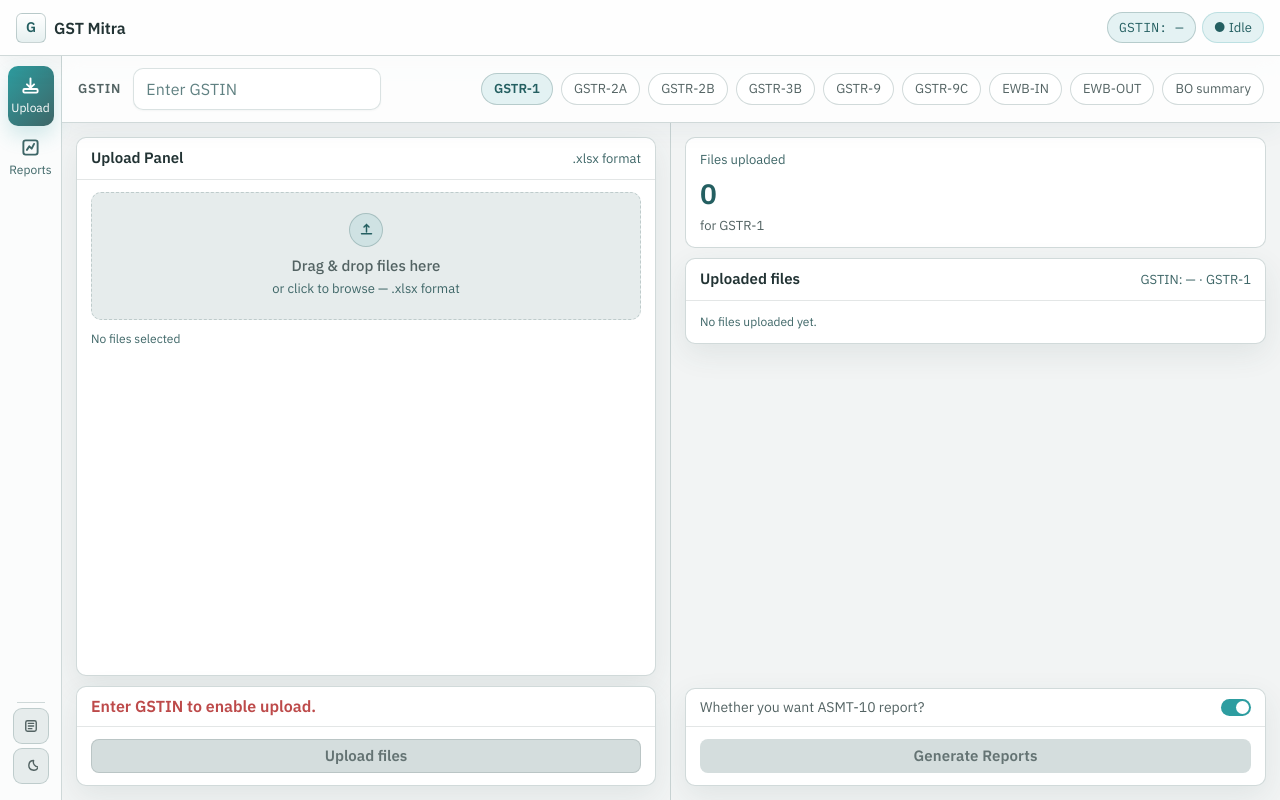
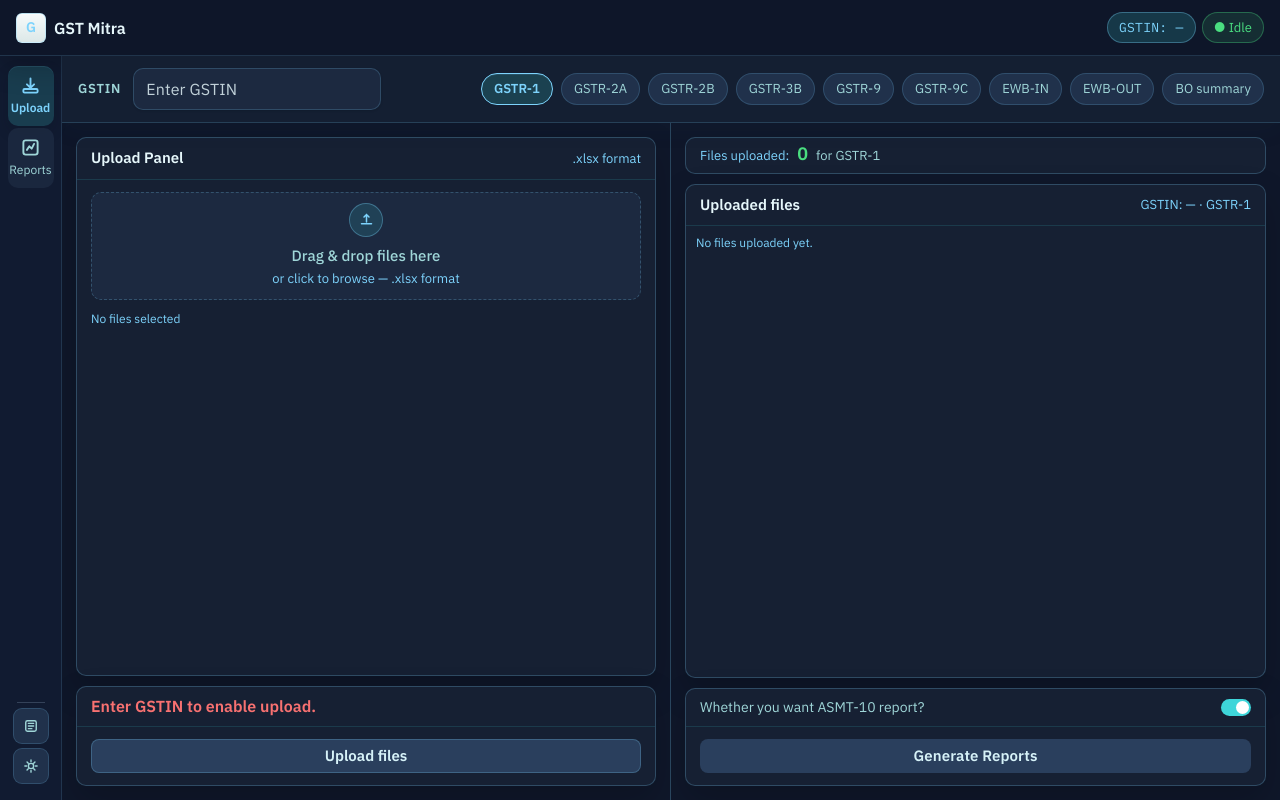
Before and after one commit to ABHINAVPRIYADARSHI/gst-scrutiny-frontend, a React (Create React App) app: page / in a window 1280 px wide. Built offline with nearby package versions, Linux system fonts and the light colour scheme.

Commit message:
UI changes

```diff
--- a/src/App.js
+++ b/src/App.js
@@ -16,7 +16,7 @@
   const [status, setStatus] = useState("");
   const [uploadedFiles, setUploadedFiles] = useState([]);
   const [activeTab, setActiveTab] = useState("intake");
-  const [isDark, setIsDark] = useState(false);
+  const [isDark, setIsDark] = useState(true);
   const [includeOptionalReport, setIncludeOptionalReport] = useState(true);
 
 return (
@@ -57,10 +57,10 @@
                 </div>
 
                 <div className="intake-right">
-                  <div className="stat-solo" aria-label="Uploaded file count">
-                    <div className="stat-lbl">Files uploaded</div>
-                    <div className="stat-val">{uploadedFiles.length}</div>
-                    <div className="stat-sub">for {returnType}</div>
+                  <div className="stat-solo stat-solo-inline" aria-label="Uploaded file count">
+                    <span className="stat-lbl">Files uploaded:</span>
+                    <span className="stat-val stat-val-sm">{uploadedFiles.length}</span>
+                    <span className="stat-sub">for {returnType}</span>
                   </div>
 
                   <UploadedFiles
--- a/src/components/UploadedFiles.js
+++ b/src/components/UploadedFiles.js
@@ -58,7 +58,7 @@
   };
 
   return (
-    <div className="card">
+    <div className="card uploaded-files-card">
       <div className="card-head">
         <span className="card-title">Uploaded files</span>
         <span className="card-sub">
--- a/src/index.css
+++ b/src/index.css
@@ -2,26 +2,35 @@
   box-sizing: border-box;
 }
 
-/* Palette from `UI design final.html` (light + dark) */
+/* Palette — light mode anchors:
+   Primary   #2D9DA0  Secondary #00484A
+   Tertiary  #0F2833  Neutral   #737878 */
 :root {
-  --bg-page: #f2f4f4;
-  --bg-surface: #ffffff;
-  --bg-muted: #e6ecec;
-  --bg-hover: #d9e4e4;
-  --border: rgba(83, 99, 99, 0.16);
-  --border-md: rgba(62, 102, 103, 0.24);
-  --text-1: #223334;
-  --text-2: #536363;
-  --text-3: #3e6667;
+  /* ── Surfaces (deeper off-whites for contrast + depth) ── */
+  --bg-page: #eaf0f0;
+  --bg-surface: #f6fafa;
+  --bg-muted: #dce8e8;
+  --bg-hover: #cddada;
 
+  /* ── Borders ── */
+  --border: rgba(0, 72, 74, 0.14);
+  --border-md: rgba(0, 72, 74, 0.26);
+
+  /* ── Text — pulled from Tertiary (#0F2833) & Neutral (#737878) ── */
+  --text-1: #0f2833;          /* Tertiary  — primary body copy   */
+  --text-2: #737878;          /* Neutral   — secondary copy      */
+  --text-3: #00484a;          /* Secondary — muted / captions    */
+
+  /* ── Accent — Primary #2D9DA0 ── */
   --accent: #2d9da0;
-  --accent-bg: rgba(45, 157, 160, 0.12);
-  --accent-border: rgba(62, 102, 103, 0.28);
-  --accent-text: #245f61;
+  --accent-bg: rgba(45, 157, 160, 0.10);
+  --accent-border: rgba(0, 72, 74, 0.30);
+  --accent-text: #00484a;     /* Secondary */
 
-  --success-text: #245f61;
-  --success-bg: rgba(45, 157, 160, 0.12);
-  --success-border: rgba(45, 157, 160, 0.22);
+  /* ── Semantic states ── */
+  --success-text: #00484a;
+  --success-bg: rgba(45, 157, 160, 0.10);
+  --success-border: rgba(0, 72, 74, 0.22);
 
   --warn-text: #9a6b12;
   --warn-bg: #fff3dc;
@@ -29,17 +38,25 @@
   --danger-text: #bd4a4a;
   --danger-bg: #ebd2d2;
   --danger-border: #cc8484;
-  --disabled-bg: #d4dddd;
-  --disabled-text: #647373;
-  --disabled-border: rgba(83, 99, 99, 0.2);
-  --elev-1: 0 10px 30px rgba(45, 73, 74, 0.09);
-  --elev-2: 0 18px 42px rgba(45, 73, 74, 0.14);
 
-  --rail-bg: #ffffff;
+  /* ── Disabled ── */
+  --disabled-bg: #cdd8d8;
+  --disabled-text: #737878;
+  --disabled-border: rgba(0, 72, 74, 0.18);
+
+  /* ── Elevation ── */
+  --elev-1: 0 10px 30px rgba(15, 40, 51, 0.10);
+  --elev-2: 0 18px 42px rgba(15, 40, 51, 0.16);
+
+  /* ── Rail ── */
+  --rail-bg: #f6fafa;
   --rail-active-bg: #2d9da0;
   --rail-active-col: #ffffff;
-  --input-bg: #ffffff;
 
+  /* ── Input ── */
+  --input-bg: #f6fafa;
+
+  /* ── GST semantic aliases ── */
   --gst-bg: var(--bg-page);
   --gst-paper: var(--bg-surface);
   --gst-paper-2: var(--bg-muted);
@@ -49,7 +66,7 @@
   --gst-accent: var(--accent);
   --gst-warn: var(--warn-text);
   --gst-danger: var(--danger-text);
-  --gst-focus: rgba(45, 157, 160, 0.22);
+  --gst-focus: rgba(45, 157, 160, 0.24);
 }
 
 /* Dark mode (class applied on `.shell`) */
@@ -100,10 +117,10 @@
 body {
   margin: 0;
   background:
-    linear-gradient(135deg, rgba(242, 244, 244, 0.98) 0%, rgba(230, 236, 236, 0.96) 48%, rgba(221, 233, 233, 0.98) 100%),
-    radial-gradient(circle at top left, rgba(45, 157, 160, 0.14), transparent 28%),
-    radial-gradient(circle at bottom right, rgba(62, 102, 103, 0.1), transparent 32%),
-    linear-gradient(180deg, rgba(255, 255, 255, 0.1), transparent 34%),
+    linear-gradient(135deg, rgba(234, 240, 240, 0.98) 0%, rgba(220, 232, 232, 0.96) 48%, rgba(205, 218, 218, 0.98) 100%),
+    radial-gradient(circle at top left, rgba(45, 157, 160, 0.18), transparent 28%),
+    radial-gradient(circle at bottom right, rgba(0, 72, 74, 0.12), transparent 32%),
+    linear-gradient(180deg, rgba(246, 250, 250, 0.12), transparent 34%),
     var(--bg-page);
   color: var(--text-1);
   font-family: "IBM Plex Sans", ui-sans-serif, system-ui, -apple-system, "Segoe UI", sans-serif;
@@ -165,7 +182,7 @@
 }
 
 .topbar {
-  background: rgba(255, 255, 255, 0.88);
+  background: rgba(246, 250, 250, 0.92);
   border-bottom: 0.5px solid var(--border-md);
   min-height: 56px;
   padding: 0 16px;
@@ -283,7 +300,7 @@
   width: 30px;
   height: 30px;
   border-radius: 6px;
-  background: linear-gradient(180deg, #ffffff 0%, #e6f0f0 100%);
+  background: linear-gradient(180deg, #f6fafa 0%, #dce8e8 100%);
   color: var(--accent-text);
   font-size: 14px;
   font-weight: 700;
@@ -368,7 +385,7 @@
 
 .rail {
   width: 62px;
-  background: rgba(255, 255, 255, 0.72);
+  background: rgba(246, 250, 250, 0.88);
   border-right: 0.5px solid var(--border-md);
   display: flex;
   flex-direction: column;
@@ -451,8 +468,8 @@
 }
 
 :not(.dark) .tab-btn.active {
-  background: linear-gradient(135deg, #2d9da0, #3e6667);
-  box-shadow: 0 10px 20px rgba(45, 157, 160, 0.2);
+  background: linear-gradient(135deg, #2d9da0, #00484a);
+  box-shadow: 0 10px 20px rgba(45, 157, 160, 0.22);
 }
 
 :not(.dark) .tab-btn.active .tab-icon svg,
@@ -546,7 +563,7 @@
 }
 
 .id-strip {
-  background: rgba(255, 255, 255, 0.82);
+  background: rgba(246, 250, 250, 0.90);
   border-bottom: 0.5px solid var(--border-md);
   padding: 12px 16px;
   display: flex;
@@ -744,6 +761,23 @@
   box-shadow: var(--elev-1);
   animation: surface-in 440ms ease-out;
 }
+
+/* Uploaded-files card: must NOT clip its internal scrollbar */
+.uploaded-files-card {
+  overflow: visible;
+  display: flex;
+  flex-direction: column;
+  flex: 1;
+  min-height: 0;
+}
+
+.uploaded-files-card .card-body {
+  flex: 1;
+  min-height: 0;
+  display: flex;
+  flex-direction: column;
+  padding: 8px 10px;
+}
 .card-head {
   padding: 9px 14px;
   border-bottom: 0.5px solid var(--border);
@@ -788,7 +822,7 @@
 .upload-zone {
   border: 1.5px dashed var(--border-md);
   border-radius: 10px;
-  padding: 20px 12px;
+  padding: 10px 12px;
   text-align: center;
   background: var(--bg-muted);
   cursor: pointer;
@@ -937,7 +971,7 @@
   flex: 1;
   height: 34px;
   border-radius: 8px;
-  background: linear-gradient(135deg, #2d9da0, #3e6667);
+  background: linear-gradient(135deg, #2d9da0, #00484a);
   color: #fff;
   font-size: 15px;
   font-weight: 600;
@@ -945,12 +979,12 @@
   cursor: pointer;
   transition: opacity 0.16s ease, filter 0.16s ease, transform 0.16s ease, box-shadow 0.16s ease;
   letter-spacing: 0.1px;
-  box-shadow: 0 12px 24px rgba(45, 157, 160, 0.2);
+  box-shadow: 0 12px 24px rgba(45, 157, 160, 0.22);
 }
 .btn-primary:hover {
   opacity: 0.88;
   transform: translateY(-1px);
-  box-shadow: 0 16px 28px rgba(45, 157, 160, 0.24);
+  box-shadow: 0 16px 28px rgba(45, 157, 160, 0.28);
 }
 .btn-primary:disabled {
   opacity: 1;
@@ -995,17 +1029,36 @@
   border-radius: 10px;
   border: 0.5px solid var(--border-md);
   padding: 12px 14px;
+  flex-shrink: 0;
 }
+
+/* Compact single-row stat display */
+.stat-solo-inline {
+  display: flex;
+  align-items: baseline;
+  gap: 8px;
+  padding: 7px 14px;
+}
+
 .stat-lbl {
   font-size: 13px;
   color: var(--text-3);
-  margin-bottom: 3px;
+  margin-bottom: 0;
 }
+
 .stat-val {
   font-size: 28px;
   font-weight: 700;
   color: var(--success-text);
 }
+
+.stat-val-sm {
+  font-size: 18px;
+  font-weight: 700;
+  color: var(--success-text);
+  line-height: 1;
+}
+
 .stat-sub {
   font-size: 13px;
   color: var(--text-2);
@@ -1023,7 +1076,6 @@
 .upload-panel-actions {
   margin-top: auto;
 }
-
 .upload-action-card {
   margin-top: 10px;
 }
@@ -1048,8 +1100,9 @@
 }
 
 .uploaded-files-scroll {
-  height: 156px;
-  max-height: 156px;
+  flex: 1;
+  min-height: 0;
+  max-height: 220px;
   overflow-y: auto;
   padding-right: 6px;
   padding-bottom: 8px;
@@ -1058,8 +1111,7 @@
 
 @media (max-width: 960px) {
   .uploaded-files-scroll {
-    height: 132px;
-    max-height: 132px;
+    max-height: 160px;
   }
 }
 
@@ -1200,7 +1252,8 @@
 }
 
 .reports-generate-card {
-  margin-top: auto;
+  flex-shrink: 0;
+  margin-top: 0;
 }
 
 @media (max-width: 960px) {
```
